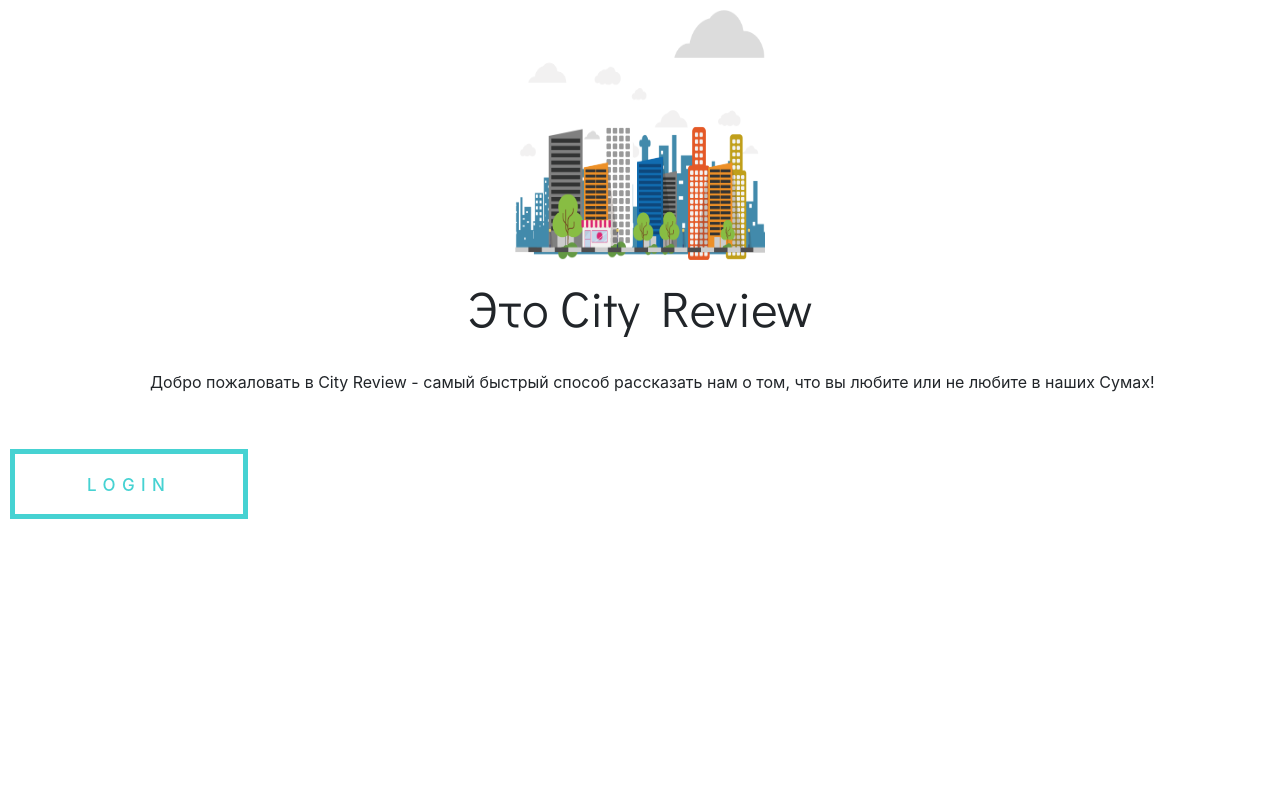
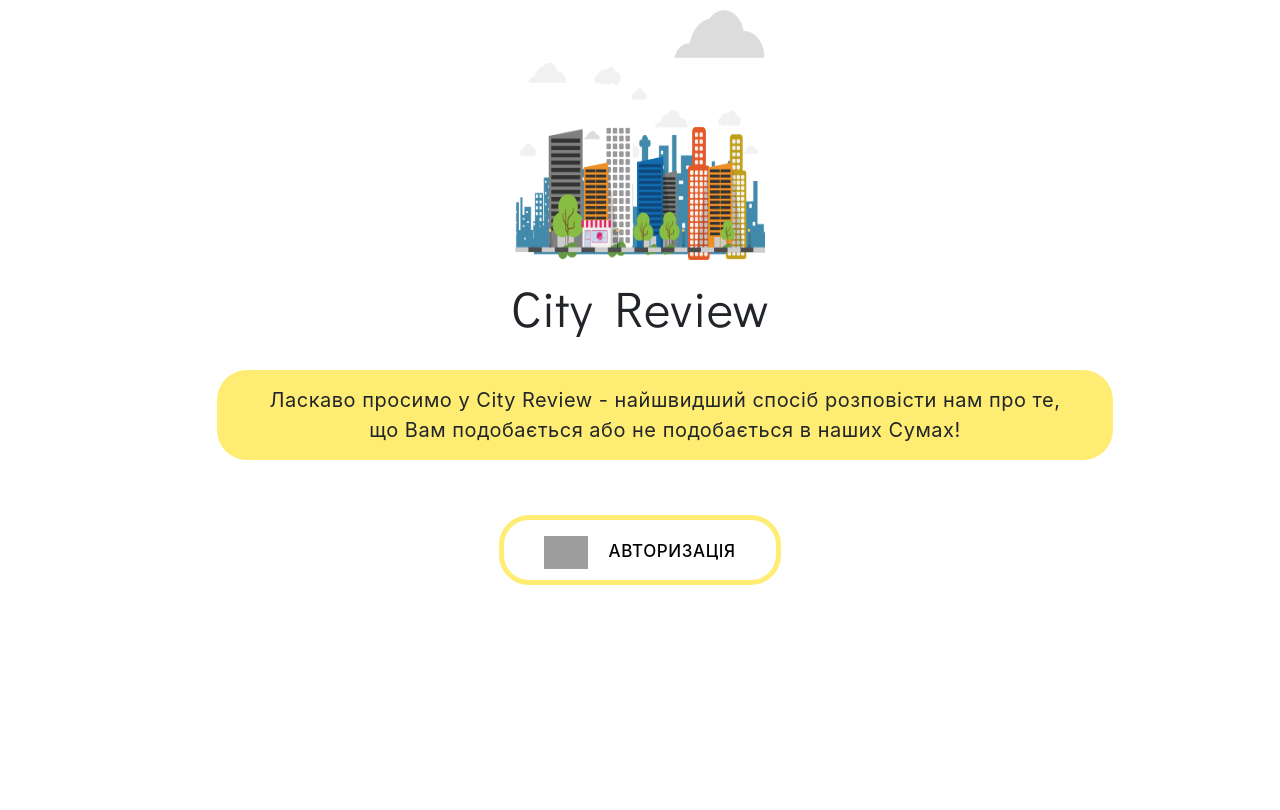
Before and after one commit to Polina2907/city_swipe, a Django app: page /city_swipe_app/ in a window 1280 px wide. Run offline with Django 3.2, Linux system fonts and the light colour scheme; some libraries are stand-ins or nearby versions; grey boxes are pictures that could not be loaded.

Commit message:
change index page

```diff
--- /dev/null
+++ b/city_swipe_app/static/city_swipe_app/index.css
@@ -0,0 +1,80 @@
+*{
+	margin: 0;
+	padding: 0;
+}
+html{
+	/* background-color: #90dddd; */
+	/* color: #ffff; */
+    height: 100%;
+}
+header{
+	font-family: 'Didact Gothic', sans-serif;
+	font-size: 50px;
+	text-align: center;
+}
+body{
+	font-family: 'Didact Gothic', sans-serif;
+	font-size: 40px;
+	text-align: center;
+    /* background-color: #00A876 !important; */
+    height: 100%;
+}
+footer{
+	margin-top: 15px;
+	margin-bottom: 10px;
+	font-family: 'Didact Gothic', sans-serif;
+	font-size: 15px;
+	text-align: center;
+}
+.title{
+    letter-spacing: 0.5px;
+}
+.slogan-container{
+    display: flex;
+    justify-content: center;
+}
+.slogan{
+	margin: 25px 100px 45px 150px;
+    letter-spacing: 0.5px;
+    font-size: 20px;
+    text-align: center;
+    background-color: #FFED73;
+    border-radius: 30px;
+    padding: 15px 40px 15px 40px;
+    width: 70%;
+}
+.button_start{
+	display: inline-block;
+    height: 70px;
+    padding: 0 40px;
+    color: black !important;
+    text-align: center;
+    font-size: 17px;
+    font-weight: 500;
+    line-height: 62px;
+    letter-spacing: 0.6px;
+    text-transform: uppercase;
+    text-decoration: none !important;
+    white-space: nowrap;
+    background-color: transparent;
+    border-radius: 0px;
+    border: 5px solid #FFED73;
+    cursor: pointer;
+    box-sizing: border-box;
+    margin: 10px;
+    border-radius: 30px;
+}
+.btn-container{
+    display: flex;
+    justify-content: center;
+}
+.google-icon-wrapper{
+    display: inline;
+}
+.imgs1{
+	margin: 10px;
+}
+.google-icon{
+    height: 55%;
+    margin-right: 15px;
+}
--- a/city_swipe_app/static/city_swipe_app/style_for_dipl.css
+++ b/city_swipe_app/static/city_swipe_app/style_for_dipl.css
@@ -16,7 +16,7 @@ body{
 	font-family: 'Didact Gothic', sans-serif;
 	font-size: 40px;
 	text-align: center;
-    background-color: #90dddd;
+    /* background-color: #00A876 !important; */
     height: 100%;
 }
 footer{
@@ -28,6 +28,12 @@ footer{
 }
 .slogan{
 	margin: 25px 100px 45px 150px;
+    font-size: 20px;
+    text-align: center;
+    background-color: #FFED73;
+    border-radius: 30px;
+    /* box-shadow: 1px 2px 5px 2px grey; */
+    padding: 10px 40px 10px 25px;
 }
 .button, .buttonMain{
 	display: inline-block;
@@ -53,7 +59,7 @@ footer{
 	display: inline-block;
     height: 70px;
     padding: 0 72px;
-    color: #46d2d2 !important;
+    color: black !important;
     text-align: center;
     font-size: 17px;
     font-weight: 500;
@@ -64,10 +70,14 @@ footer{
     white-space: nowrap;
     background-color: transparent;
     border-radius: 0px;
-    border: 5px solid #46d2d2;
+    border: 5px solid #FFED73;
     cursor: pointer;
     box-sizing: border-box;
     margin: 10px;
+    border-radius: 30px;
+}
+.google-icon-wrapper{
+    display: inline;
 }
 .how_works{
 	color: #46d2d2;
--- a/city_swipe_app/templates/index.html
+++ b/city_swipe_app/templates/index.html
@@ -3,7 +3,7 @@
 <head>
     {% load static %}
 	<meta charset="UTF-8">
-	<link rel="stylesheet" href="{% static 'city_swipe_app/style_for_dipl.css' %}">
+	<link rel="stylesheet" href="{% static 'city_swipe_app/index.css' %}">
 	<link href="https://fonts.googleapis.com/css2?family=Didact+Gothic&display=swap" rel="stylesheet">
 	<link rel="stylesheet" href="https://stackpath.bootstrapcdn.com/bootstrap/4.1.0/css/bootstrap.min.css" integrity="sha384-9gVQ4dYFwwWSjIDZnLEWnxCjeSWFphJiwGPXr1jddIhOegiu1FwO5qRGvFXOdJZ4"
     crossorigin="anonymous">
@@ -12,16 +12,18 @@
 <body>
 	<header>
 		<div class="imgs1"><img src="{% static 'city_swipe_app/9.png' %}" width="250" height="250" alt="лого"></div>
-		<div>Это City Review</div>
+		<div class="title">City Review</div>
 	</header>
-	<div class="slogan">Добро пожаловать в City Review - самый быстрый способ рассказать нам о том, что вы любите или не любите в наших Сумах!</div>
-
-	{% if user.is_authenticated %}
-	<a class="btn btn-primary" href="{% url 'logout' %}">Logout</a>
-  	{% else %}
-	<a class="button_start" href="{% url 'social:begin' 'google-oauth2' %}">
-	  Login
-	</a>
-  	{% endif %}
+	<div class="slogan-container">
+		<div class="slogan">Ласкаво просимо у City Review - найшвидший спосіб розповісти нам про те, що Вам подобається або не подобається в наших Сумах!</div>
+	</div>
+	<div class="btn-container">
+		<a class="button_start" href="{% url 'social:begin' 'google-oauth2' %}">
+			<div class="google-icon-wrapper">
+				<img class="google-icon" src="https://upload.wikimedia.org/wikipedia/commons/5/53/Google_%22G%22_Logo.svg"/>
+			</div>
+		Авторизація
+		</a>
+	</div>
 </body>
 </html>
```
Also changed, not shown: db.sqlite3.
